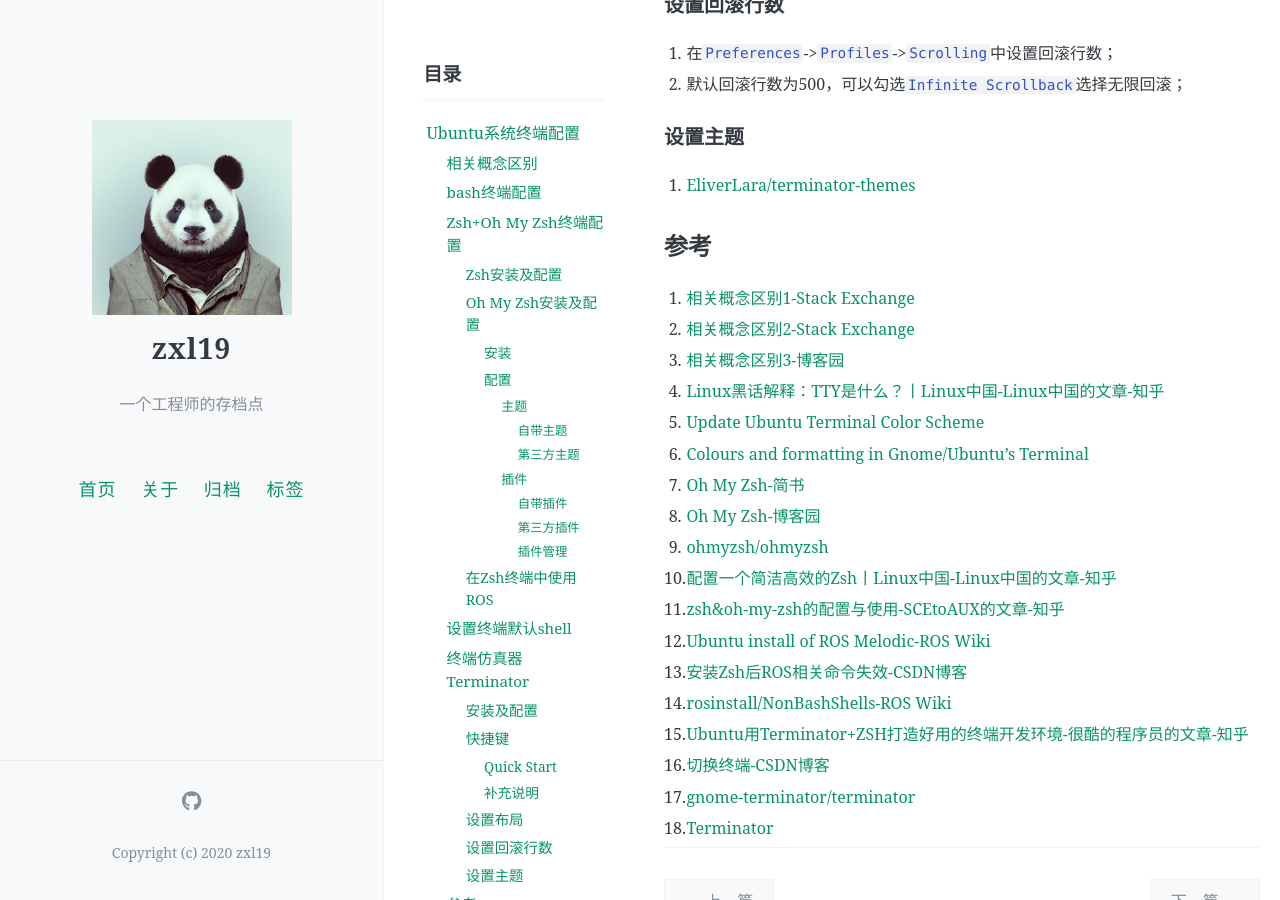
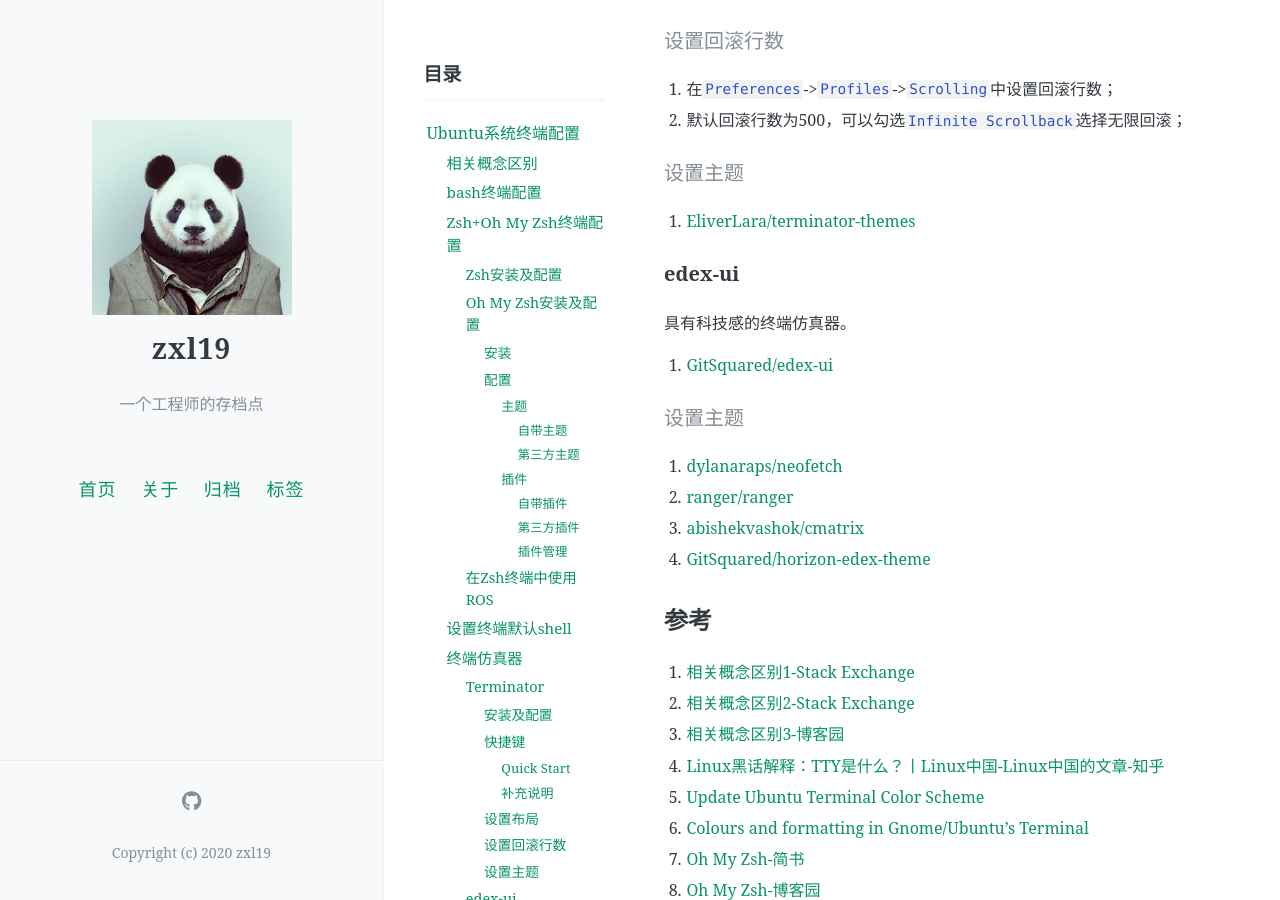
Before and after one commit to zxl19/zxl19.github.io, a Jekyll site: the page built from _posts/2021-10-12-terminal-setup.md, in a window 1280 px wide and 900 px high, scrolled down 6136 px. Built offline with Jekyll 4.4.1, drawn with Linux system fonts in a browser that asks for light colours; comment, search, counter and statistics services are not loaded; some of the changed text lies outside the part shown.

Commit message:
Update Posts

```diff
--- a/_posts/2021-10-12-terminal-setup.md
+++ b/_posts/2021-10-12-terminal-setup.md
@@ -157,11 +157,13 @@ plugins=(git themes zsh-autosuggestions zsh-syntax-highlighting)
 
 3. 注销或者重启以应用默认shell设置；
 
-## 终端仿真器Terminator
+## 终端仿真器
+
+### Terminator
 
 在同一窗口中打开多个终端。
 
-### 安装及配置
+#### 安装及配置
 
 1. 下载并安装Terminator：
 
@@ -178,9 +180,9 @@ plugins=(git themes zsh-autosuggestions zsh-syntax-highlighting)
 
     选择`/usr/bin/gnome-terminal.wrapper`；
 
-### 快捷键
+#### 快捷键
 
-#### Quick Start
+##### Quick Start
 
 | 功能 | 快捷键 |
 | :--- | :--- |
@@ -193,7 +195,7 @@ plugins=(git themes zsh-autosuggestions zsh-syntax-highlighting)
 | 关闭当前终端 | `Ctrl`+`Shift`+`W` |
 | 关闭当前窗口 | `Ctrl`+`Shift`+`Q` |
 
-#### 补充说明
+##### 补充说明
 
 | 功能 | 快捷键 |
 | :--- | :--- |
@@ -231,7 +233,7 @@ plugins=(git themes zsh-autosuggestions zsh-syntax-highlighting)
 
 全部快捷键参考[Terminator官方文档](https://terminator-gtk3.readthedocs.io/en/latest/)。
 
-### 设置布局
+#### 设置布局
 
 1. 双击终端边界可以均匀调整当前终端大小，`Shift`+双击终端边界可以均匀调整全部终端大小；
 2. 按住鼠标左键可以直接拖拽调整终端位置，按住`Ctrl`+鼠标右键拖拽调整终端位置需要先释放`Ctrl`才能完成调整；
@@ -250,14 +252,27 @@ plugins=(git themes zsh-autosuggestions zsh-syntax-highlighting)
 
     或者使用快捷键`Alt`+`L`；
 
-### 设置回滚行数
+#### 设置回滚行数
 
 1. 在`Preferences`->`Profiles`->`Scrolling`中设置回滚行数；
 2. 默认回滚行数为500，可以勾选`Infinite Scrollback`选择无限回滚；
 
-### 设置主题
+#### 设置主题
 
 1. [EliverLara/terminator-themes](https://github.com/EliverLara/terminator-themes)
+
+### edex-ui
+
+具有科技感的终端仿真器。
+
+1. [GitSquared/edex-ui](https://github.com/GitSquared/edex-ui)
+
+#### 设置主题
+
+1. [dylanaraps/neofetch](https://github.com/dylanaraps/neofetch)
+2. [ranger/ranger](https://github.com/ranger/ranger)
+3. [abishekvashok/cmatrix](https://github.com/abishekvashok/cmatrix)
+4. [GitSquared/horizon-edex-theme](https://github.com/GitSquared/horizon-edex-theme)
 
 ## 参考
 
```
Also changed, not shown: _posts/2021-06-14-academic-guide.md (+5 -4 lines).
